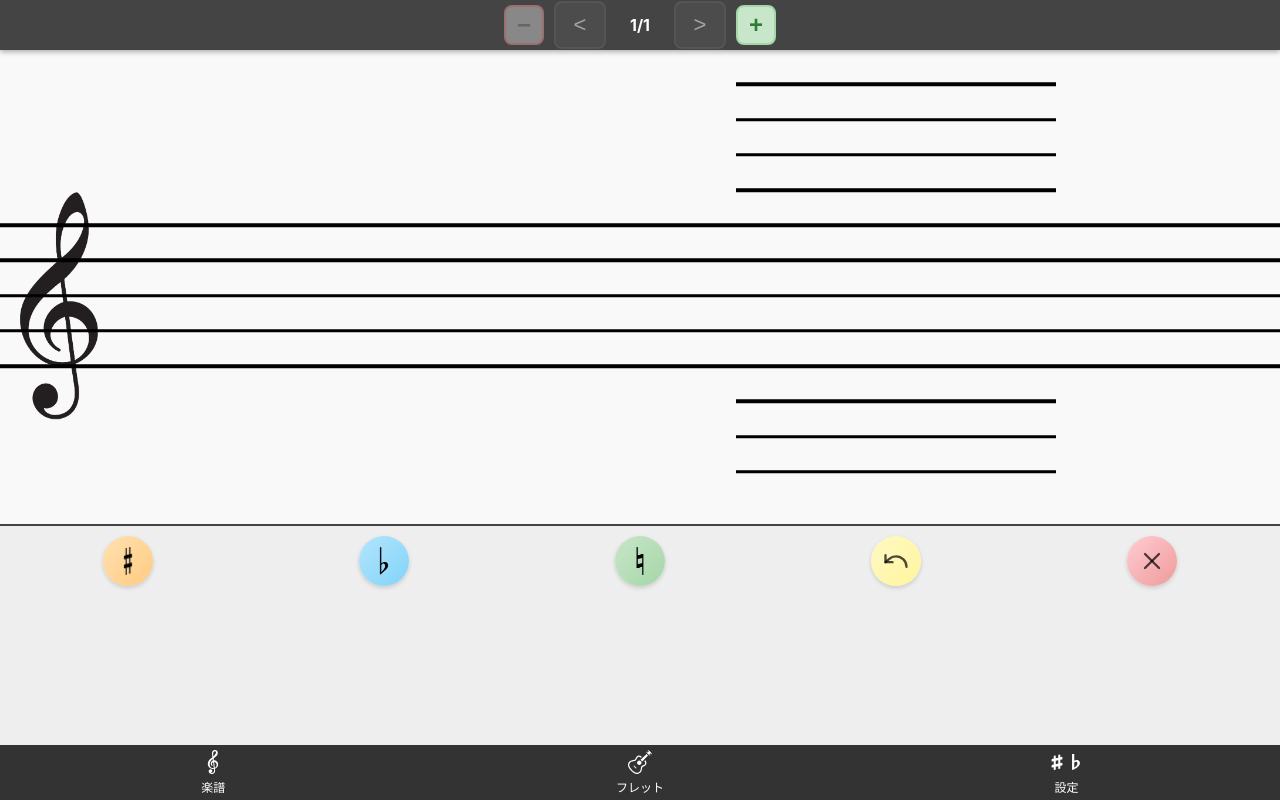
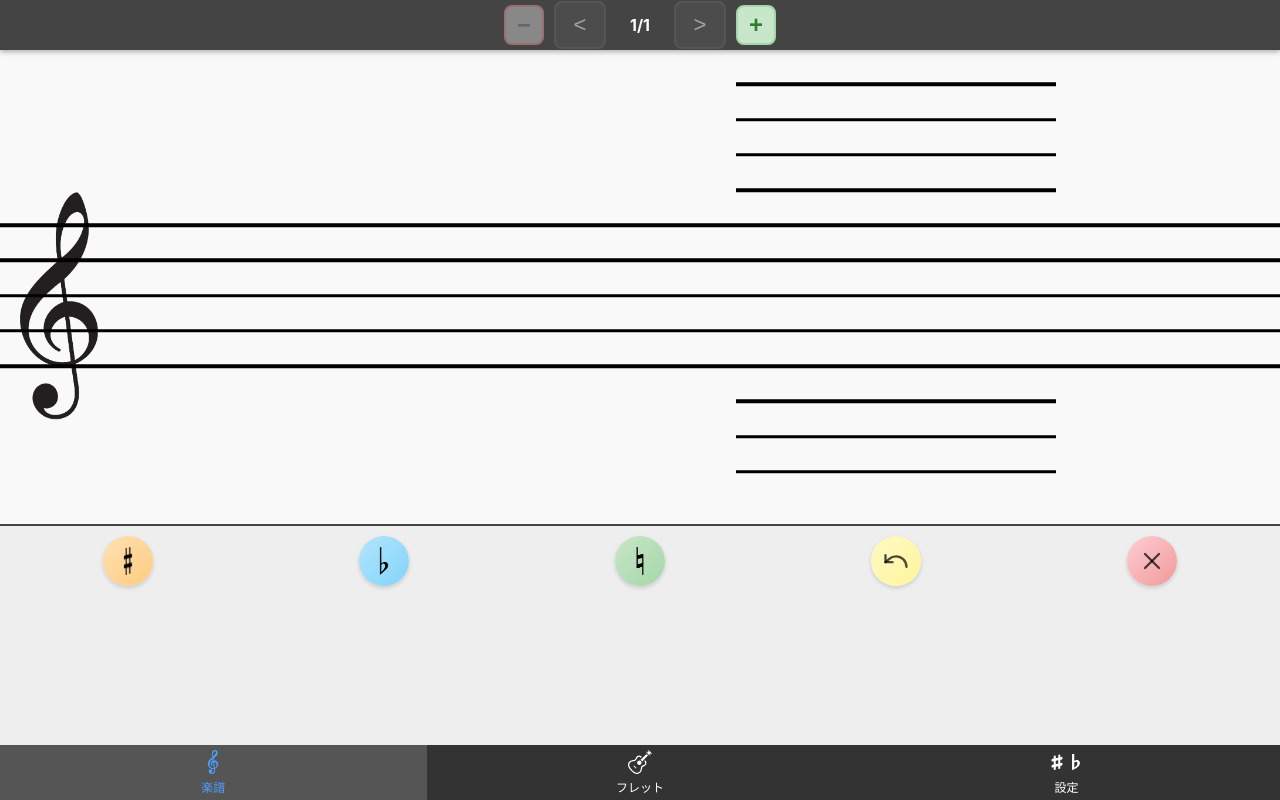
Before and after one commit to kk08321/fret-checker, a React (Vite) app: page / in a window 1280 px wide. Built offline with nearby package versions, Linux system fonts and the light colour scheme.

Commit message:
選択中のナビゲーションをハイライト表示

```diff
--- a/src/components/NavigationBar.tsx
+++ b/src/components/NavigationBar.tsx
@@ -1,6 +1,6 @@
 /** @jsxImportSource @emotion/react */
 import { css } from "@emotion/react";
-import { Link } from "react-router-dom";
+import { Link, useLocation } from "react-router-dom";
 import React from "react";
 
 interface NavItem {
@@ -96,6 +96,9 @@ const navItems: NavItem[] = [
 ];
 
 export const NavigationBar = () => {
+  const location = useLocation();
+  const currentPath = location.pathname === "/" ? "/sheet/" : location.pathname;
+
   return (
     <div
       css={css`
@@ -113,6 +116,7 @@ export const NavigationBar = () => {
     >
       {navItems.map((item) => {
         const LinkComponent = Link as any;
+        const isActive = currentPath === item.path;
         return (
           <div
             key={item.path}
@@ -125,6 +129,7 @@ export const NavigationBar = () => {
               color: white;
               font-size: 18px;
               gap: 4px;
+              background-color: ${isActive ? "#555" : "transparent"};
               &:hover {
                 background-color: #444;
               }
@@ -139,7 +144,7 @@ export const NavigationBar = () => {
                 flexDirection: "column",
                 alignItems: "center",
                 justifyContent: "center",
-                color: "white",
+                color: isActive ? "#4a9eff" : "white",
                 textDecoration: "none",
                 gap: "4px",
               }}
```
